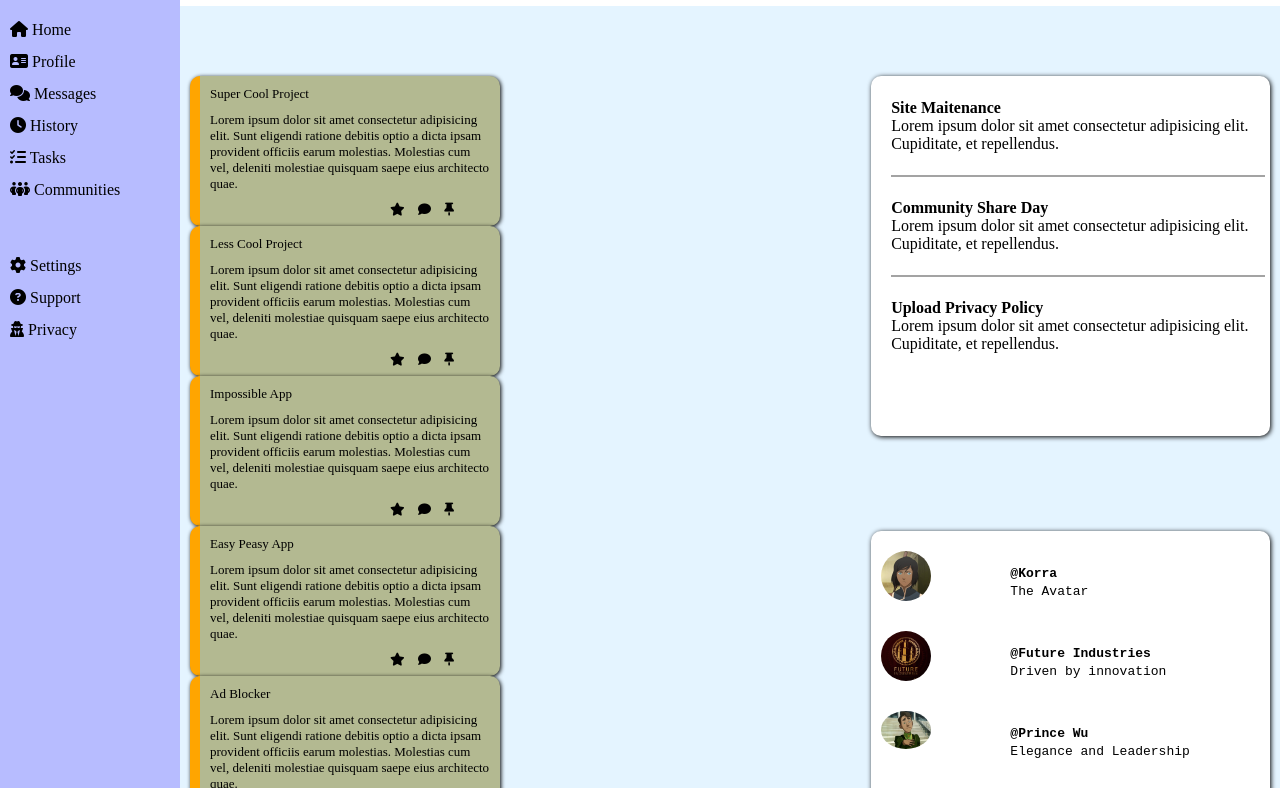
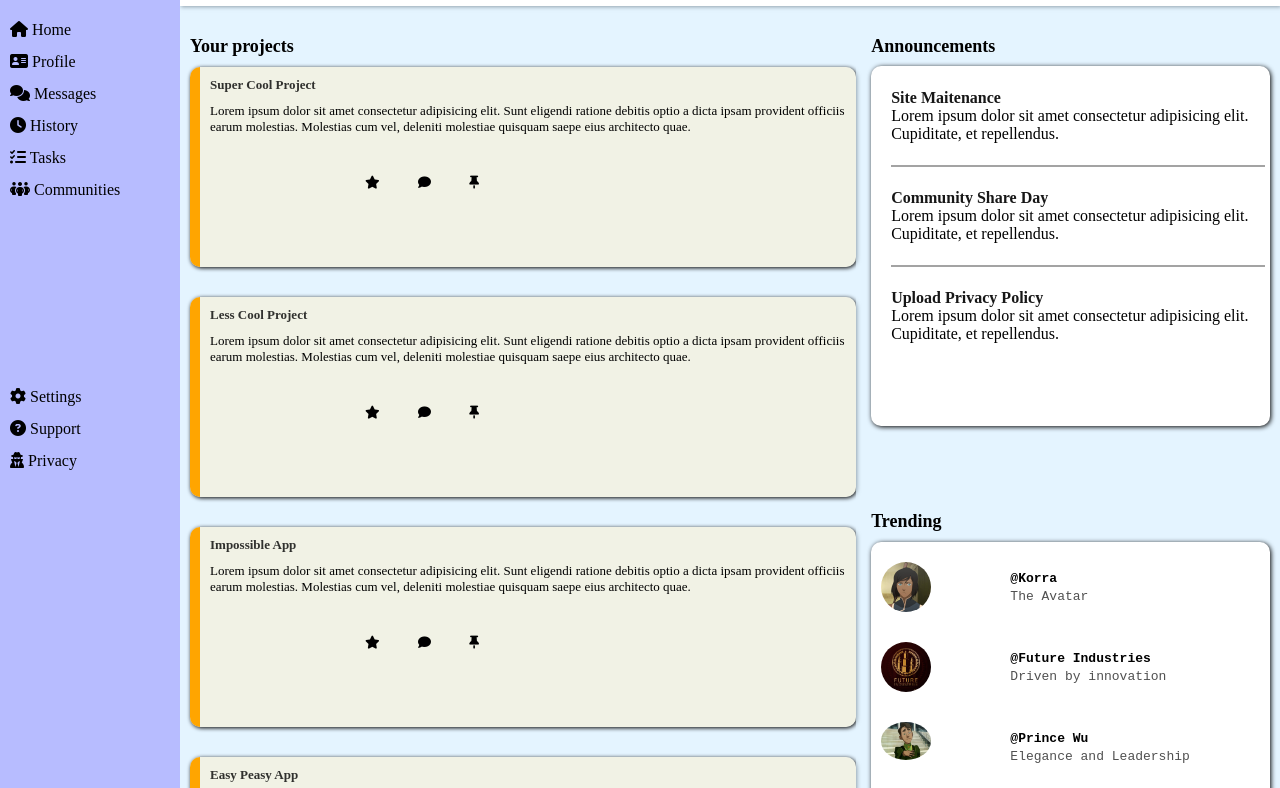
Before and after one commit to Swai15/Admin-Dashboard, a plain HTML site: page index.html in a window 1280 px wide. Shown: the part 154-942 px from the top of the page. Drawn offline with Linux system fonts and the light colour scheme.

Commit message:
Auto-fit on mid section and better responsive layout

```diff
--- a/index.html
+++ b/index.html
@@ -95,89 +95,89 @@
 
     <!-- MIDDLE -->
     <div class="middle">
+      <div class="top-middle">
+        <p class="section-title">Your projects</p>
+      </div>
+      <div class="bottom-middle">
         <div class="card">
           <p class="title"> Super Cool Project</p>
           <p>Lorem ipsum dolor sit amet consectetur adipisicing elit. Sunt eligendi ratione debitis optio a dicta ipsam
-          provident officiis earum molestias. Molestias cum vel, deleniti molestiae quisquam saepe eius architecto quae.
+            provident officiis earum molestias. Molestias cum vel, deleniti molestiae quisquam saepe eius architecto
+            quae.
           </p>
           <p class="links">
-          <a href="#"><i class="fa-solid fa-star"></i></a>
-          <a href="#"><i class="fa-solid fa-comment"></i></a>
-          <a href="#"><i class="fa-solid fa-thumbtack"></i></a>
+            <i class="fa-solid fa-star"></i>
+            <i class="fa-solid fa-comment"></i>
+            <i class="fa-solid fa-thumbtack"></i>
           </p>
-
         </div>
-
         <div class="card">
           <p class="title"> Less Cool Project</p>
           <p>Lorem ipsum dolor sit amet consectetur adipisicing elit. Sunt eligendi ratione debitis optio a dicta ipsam
-          provident officiis earum molestias. Molestias cum vel, deleniti molestiae quisquam saepe eius architecto quae.
+            provident officiis earum molestias. Molestias cum vel, deleniti molestiae quisquam saepe eius architecto
+            quae.
           </p>
-
           <p class="links">
-          <a href="#"><i class="fa-solid fa-star"></i></a>
-          <a href="#"><i class="fa-solid fa-comment"></i></a>
-          <a href="#"><i class="fa-solid fa-thumbtack"></i></a>
+            <i class="fa-solid fa-star"></i>
+            <i class="fa-solid fa-comment"></i>
+            <i class="fa-solid fa-thumbtack"></i>
           </p>
         </div>
-
-
         <div class="card">
           <p class="title"> Impossible App</p>
           <p>Lorem ipsum dolor sit amet consectetur adipisicing elit. Sunt eligendi ratione debitis optio a dicta ipsam
-          provident officiis earum molestias. Molestias cum vel, deleniti molestiae quisquam saepe eius architecto quae.
+            provident officiis earum molestias. Molestias cum vel, deleniti molestiae quisquam saepe eius architecto
+            quae.
           </p>
-
           <p class="links">
-          <a href="#"><i class="fa-solid fa-star"></i></a>
-          <a href="#"><i class="fa-solid fa-comment"></i></a>
-          <a href="#"><i class="fa-solid fa-thumbtack"></i></a>
+            <i class="fa-solid fa-star"></i>
+            <i class="fa-solid fa-comment"></i>
+            <i class="fa-solid fa-thumbtack"></i>
           </p>
         </div>
-
         <div class="card">
           <p class="title"> Easy Peasy App</p>
           <p>Lorem ipsum dolor sit amet consectetur adipisicing elit. Sunt eligendi ratione debitis optio a dicta ipsam
-          provident officiis earum molestias. Molestias cum vel, deleniti molestiae quisquam saepe eius architecto quae.
+            provident officiis earum molestias. Molestias cum vel, deleniti molestiae quisquam saepe eius architecto
+            quae.
           </p>
-
           <p class="links">
-          <a href="#"><i class="fa-solid fa-star"></i></a>
-          <a href="#"><i class="fa-solid fa-comment"></i></a>
-          <a href="#"><i class="fa-solid fa-thumbtack"></i></a>
+            <i class="fa-solid fa-star"></i>
+            <i class="fa-solid fa-comment"></i>
+            <i class="fa-solid fa-thumbtack"></i>
           </p>
         </div>
-
         <div class="card">
           <p class="title"> Ad Blocker</p>
           <p>Lorem ipsum dolor sit amet consectetur adipisicing elit. Sunt eligendi ratione debitis optio a dicta ipsam
-          provident officiis earum molestias. Molestias cum vel, deleniti molestiae quisquam saepe eius architecto quae.
+            provident officiis earum molestias. Molestias cum vel, deleniti molestiae quisquam saepe eius architecto
+            quae.
           </p>
-
           <p class="links">
-          <a href="#"><i class="fa-solid fa-star"></i></a>
-          <a href="#"><i class="fa-solid fa-comment"></i></a>
-          <a href="#"><i class="fa-solid fa-thumbtack"></i></a>
+            <i class="fa-solid fa-star"></i>
+            <i class="fa-solid fa-comment"></i>
+            <i class="fa-solid fa-thumbtack"></i>
           </p>
         </div>
-
         <div class="card">
           <p class="title"> Money Maker</p>
           <p>Lorem ipsum dolor sit amet consectetur adipisicing elit. Sunt eligendi ratione debitis optio a dicta ipsam
-          provident officiis earum molestias. Molestias cum vel, deleniti molestiae quisquam saepe eius architecto quae.
+            provident officiis earum molestias. Molestias cum vel, deleniti molestiae quisquam saepe eius architecto
+            quae.
           </p>
-
           <p class="links">
-          <a href="#"><i class="fa-solid fa-star"></i></a>
-          <a href="#"><i class="fa-solid fa-comment"></i></a>
-          <a href="#"><i class="fa-solid fa-thumbtack"></i></a>
+            <i class="fa-solid fa-star"></i>
+            <i class="fa-solid fa-comment"></i>
+            <i class="fa-solid fa-thumbtack"></i>
           </p>
+        </div>
       </div>
 
     </div>
 
     <!-- EXTRAS -->
     <div class="extras">
+      <p class="section-title">Announcements</p>
       <!-- Extras top -->
       <div class="extras-top">
         <!-- <p class="section-title"> Yes</p> -->
@@ -210,32 +210,33 @@
 
       <!-- Extras-Bottom -->
       <div class="extras-bottom">
+        <p class="section-title">Trending</p>
         <div class="extras-bottom-container">
           <div class="trending">
             <img src="./images/korra dp.jpg" alt="korra">
             <pre>
-              <span class="trending-title">@Korra</span>
+              <a href="#"><span class="trending-title">@Korra</span></a>
               The Avatar
             </pre>
           </div>
           <div class="trending">
             <img src="./images/future industries dp.jpg" alt="future industries">
             <pre>
-              <span class="trending-title">@Future Industries</span>
+              <a href="#"><span class="trending-title">@Future Industries</span></a>
               Driven by innovation
             </pre>
           </div>
           <div class="trending">
             <img src="./images/prince wu. dpwebp.webp" alt="Prince">
             <pre>
-              <span class="trending-title">@Prince Wu</span>
+              <a href="#"><span class="trending-title">@Prince Wu</span></a>
               Elegance and Leadership
             </pre>
           </div>
           <div class="trending">
             <img src="./images/raava dp.webp" alt="Raava">
             <pre>
-              <span class="trending-title">@Harmonic Convergence</span>
+              <a href="#"><span class="trending-title">@Harmonic Convergence</span></a>
               Track of changes since the event
             </pre>
           </div>
--- a/style.css
+++ b/style.css
@@ -5,6 +5,7 @@
 
 * {
   margin: 0;
+
 }
 
 .container {
@@ -12,6 +13,11 @@
   grid-template-columns: 180px 2fr 1fr;
   grid-template-rows: 160px auto;
 
+
+}
+
+.container div {
+  /* border: 2px black solid; */
 }
 
 
@@ -25,6 +31,7 @@
   grid-template-rows: 1fr 2fr;
   grid-column: 2/4;
   padding-left: 20px;
+  box-shadow: 1px 1px 4px black;
 }
 
 .header .fa-bell {
@@ -191,6 +198,7 @@
 
 /* SIDEBAR */
 .sidebar {
+  height: calc(100% + 40px);
   grid-column: 1/2;
   grid-row: 1/3;
   display: grid;
@@ -201,7 +209,7 @@
 
 .sidebar p {
   margin-bottom: 14px;
-  transition: margin-left 0.3s;
+  transition: transform 0.3s;
 }
 
 .sidebar a {
@@ -212,7 +220,9 @@
 
 
 .sidebar p:hover {
-  margin-left: 10px;
+  /* margin-left: 10px; */
+  transform: translateX(10px);
+  color: rgba(0, 0, 0, 0.849);
 }
 
 
@@ -224,19 +234,37 @@
 
 
 /* MIDDLE */
-.middle {
+.section-title {
+  font-size: 18px;
+  font-weight: 600;
+}
+
+.top-middle .section-title {
+  padding-top: 10px;
+}
+
+.top-middle {
+  background: var(--background-color);
+  padding-left: 10px;
+  padding-top: 20px;
+}
+
+.bottom-middle {
   padding-left: 10px;
   display: grid;
   background: var(--background-color);
-  padding-top: 70px;
-
-
+  height: 100%;
+  padding-top: 10px;
+  gap: 10px;
+  grid-template-columns: repeat(auto-fit, minmax(400px, 1fr));
+  grid-template-rows: 220px;
+  grid-auto-rows: 220px;
 }
 
-.middle .card {
-  width: 300px;
-  height: 150px;
-  background: rgb(179, 185, 145);
+.bottom-middle .card {
+  width: minmax(250px, 1fr);
+  height: 200px;
+  background: rgba(255, 242, 205, 0.514);
   border-radius: 10px;
   font-size: 13px;
   border-left: 10px orange solid;
@@ -244,9 +272,17 @@
 
 }
 
-.middle i {
-  margin-left: 10px;
+.bottom-middle .title {
+  font-weight: 800;
+  color: rgba(0, 0, 0, 0.801);
+}
 
+.bottom-middle i {
+  margin-left: 35px;
+}
+
+.bottom-middle i:hover {
+  color: rgba(0, 0, 0, 0.836);
 }
 
 .card p {
@@ -254,9 +290,11 @@
 }
 
 .card .links {
-  margin: 0;
-  margin-left: 180px;
+  margin-top: 40px;
+  margin-left: 10em;
 }
+
+
 
 .links a {
   color: black;
@@ -269,12 +307,26 @@
 .extras {
   background: var(--background-color);
   display: grid;
-  grid-template-rows: 1fr 10px 1fr;
-  padding-top: 70px;
+  grid-template-rows: 20px 450px 5px 400px;
+  padding-top: 30px;
+  padding-left: 15px;
+  height: calc(100% + 20px);
+}
+
+/*
+.extras div {
+  border: 2px solid black;
+} */
+
+
+.extras .section-title {
+  margin-bottom: 10px;
+
 }
 
 .extras-top {
   padding-right: 10px;
+  padding-top: 10px;
 }
 
 /* extras top */
@@ -296,11 +348,16 @@
   border: 1px rgba(122, 122, 122, 0.685) solid;
 }
 
+.extras-middle {
+  height: 10px;
+}
+
 
 
 
 .extras-top .announcement-title {
-  font-weight: 600;
+  font-weight: 700;
+  color: rgba(0, 0, 0, 0.911);
 }
 
 /* extras bottom */
@@ -332,7 +389,12 @@
 }
 
 .extras-bottom-container pre {
-  margin-top: 15px;
+  margin-top: 9px;
+  color: rgba(0, 0, 0, 0.692);
+}
+
+.extras-bottom-container pre a {
+  color: rgb(0, 0, 0);
 }
 
 .extras-bottom-container .trending-title {
```
Lines whose indentation alone changed are shown as unchanged.
